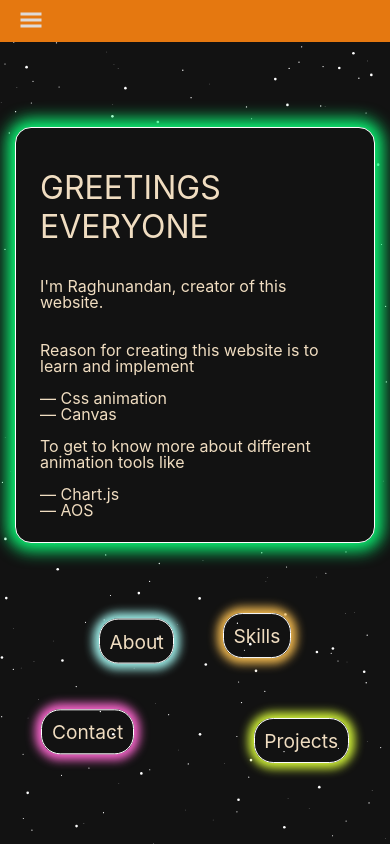
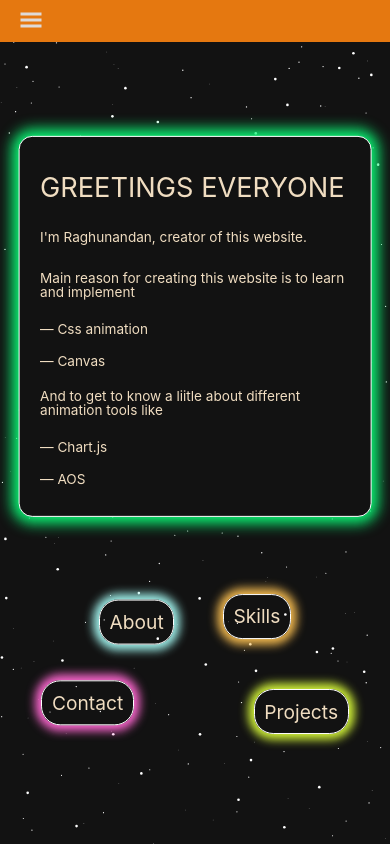
Before and after one commit to RajveerNarang/raghuweb, a React (Create React App) app: page / in a window 390 px wide. Built offline with nearby package versions, Linux system fonts and the light colour scheme.

Commit message:
Little Arrangement on screen widths

```diff
--- a/src/components/Home/Home.jsx
+++ b/src/components/Home/Home.jsx
@@ -13,10 +13,10 @@ function Home() {
 					<div className={home.info_name}>GREETINGS EVERYONE</div>
 					<div className={home.info_content}>
 						<p>I'm Raghunandan, creator of this website.</p>
-						<p>Reason for creating this website is to learn and implement</p>
+						<p>Main reason for creating this website is to learn and implement</p>
 						<span>— Css animation</span>
 						<span>— Canvas</span>
-						<p>To get to know more about different animation tools like</p>
+						<p>And to get to know a liitle about different animation tools like</p>
 						<span>— Chart.js</span>
 						<span>— AOS</span>
 					</div>
--- a/src/components/Home/home.module.css
+++ b/src/components/Home/home.module.css
@@ -79,7 +79,7 @@
 		transform: translateY(0);
 	}
 }
-@media screen and (max-width: 1500px) {
+@media screen and (max-width: 2700px) {
 	.about {
 		position: absolute;
 		top: calc(50% - 3em);
@@ -113,11 +113,15 @@
 @media screen and (max-width: 1000px) {
 	.intro_box {
 		width: calc(100vw - 7rem);
+		font-size: 1.5em;
+	}
+	.intro_box span {
 		font-size: 1em;
+		line-height: 2rem;
 	}
 	.about {
 		position: absolute;
-		top: calc(50% + 3em);
+		top: calc(50% + 6em);
 		left: calc(50% - 12em);
 		animation-delay: 1s;
 		box-shadow: 0 0 0.5em 0.3em #9ff1eb;
@@ -125,7 +129,7 @@
 	}
 	.contact {
 		position: absolute;
-		top: calc(50% + 11em);
+		top: calc(50% + 12em);
 		left: calc(50% - 10em);
 		animation-delay: 2s;
 		box-shadow: 0 0 0.5em 0.3em #fa65cd;
@@ -133,7 +137,7 @@
 	}
 	.skills {
 		position: absolute;
-		top: calc(50% + 3em);
+		top: calc(50% + 6em);
 		right: calc(50% - 12em);
 		animation-delay: 1.5s;
 		box-shadow: 0 0 0.5em 0.3em #f1b84e;
@@ -141,7 +145,7 @@
 	}
 	.projects {
 		position: absolute;
-		top: calc(50% + 11em);
+		top: calc(50% + 12em);
 		right: calc(50% - 10em);
 		animation-delay: 0.5s;
 		box-shadow: 0 0 0.5em 0.3em #d0f138;
@@ -150,6 +154,41 @@
 }
 
 @media screen and (max-width: 900px) {
+	.intro_box {
+		width: calc(100vw - 5rem);
+		font-size: 1.3em;
+	}
+	.about {
+		position: absolute;
+		top: calc(50% + 10em);
+		left: calc(50% - 5em);
+		animation-delay: 1s;
+		box-shadow: 0 0 0.5em 0.3em #9ff1eb;
+	}
+	.contact {
+		position: absolute;
+		top: calc(50% + 15em);
+		left: calc(50% - 8em);
+		animation-delay: 2s;
+		box-shadow: 0 0 0.5em 0.3em #fa65cd;
+	}
+	.skills {
+		position: absolute;
+		top: calc(50% + 10em);
+		right: calc(50% - 5em);
+		animation-delay: 1.5s;
+		box-shadow: 0 0 0.5em 0.3em #f1b84e;
+	}
+	.projects {
+		position: absolute;
+		top: calc(50% + 15em);
+		right: calc(50% - 8em);
+		animation-delay: 0.5s;
+		box-shadow: 0 0 0.5em 0.3em #d0f138;
+	}
+}
+
+@media screen and (max-width: 600px) {
 	.intro_box {
 		width: calc(100vw - 5rem);
 		font-size: 1em;
@@ -183,3 +222,83 @@
 		box-shadow: 0 0 0.5em 0.3em #d0f138;
 	}
 }
+
+@media screen and (max-width: 400px) {
+	.intro_box {
+		width: calc(100vw - 5rem);
+		font-size: 0.85em;
+	}
+	.about {
+		position: absolute;
+		top: calc(50% + 9em);
+		left: calc(50% - 5em);
+		animation-delay: 1s;
+		box-shadow: 0 0 0.5em 0.3em #9ff1eb;
+	}
+	.contact {
+		position: absolute;
+		top: calc(50% + 13.5em);
+		left: calc(50% - 8em);
+		animation-delay: 2s;
+		box-shadow: 0 0 0.5em 0.3em #fa65cd;
+	}
+	.skills {
+		position: absolute;
+		top: calc(50% + 9em);
+		right: calc(50% - 5em);
+		animation-delay: 1.5s;
+		box-shadow: 0 0 0.5em 0.3em #f1b84e;
+	}
+	.projects {
+		position: absolute;
+		top: calc(50% + 13.5em);
+		right: calc(50% - 8em);
+		animation-delay: 0.5s;
+		box-shadow: 0 0 0.5em 0.3em #d0f138;
+	}
+}
+
+@media screen and (max-width: 300px) {
+	.intro_box {
+		width: calc(100vw - 5rem);
+		font-size: 1em;
+	}
+	.intro_box p {
+		margin: 0.5em 0 0.5em 0;
+	}
+	.intro_box span{
+		line-height: 1.1rem;
+	}
+	.about {
+		position: absolute;
+		top: calc(50% + 12.5em);
+		left: calc(50% - 5em);
+		animation-delay: 1s;
+		box-shadow: 0 0 0.5em 0.3em #9ff1eb;
+		font-size: 1em;
+	}
+	.contact {
+		position: absolute;
+		top: calc(50% + 17em);
+		left: calc(50% - 6em);
+		animation-delay: 2s;
+		box-shadow: 0 0 0.5em 0.3em #fa65cd;
+		font-size: 1em;
+	}
+	.skills {
+		position: absolute;
+		top: calc(50% + 12.5em);
+		right: calc(50% - 5em);
+		animation-delay: 1.5s;
+		box-shadow: 0 0 0.5em 0.3em #f1b84e;
+		font-size: 1em;
+	}
+	.projects {
+		position: absolute;
+		top: calc(50% + 17em);
+		right: calc(50% - 6em);
+		animation-delay: 0.5s;
+		box-shadow: 0 0 0.5em 0.3em #d0f138;
+		font-size: 1em;
+	}
+}
```
